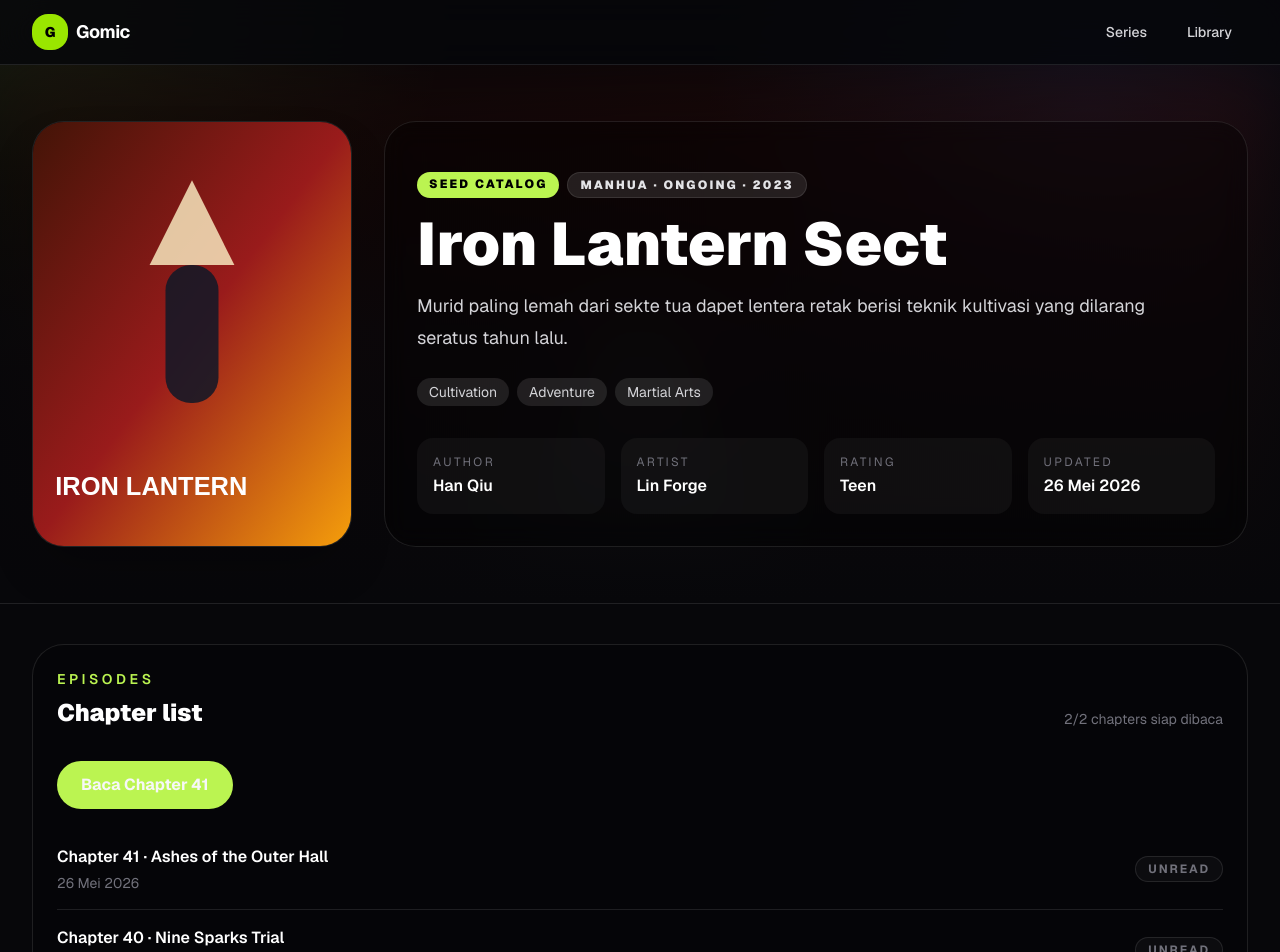
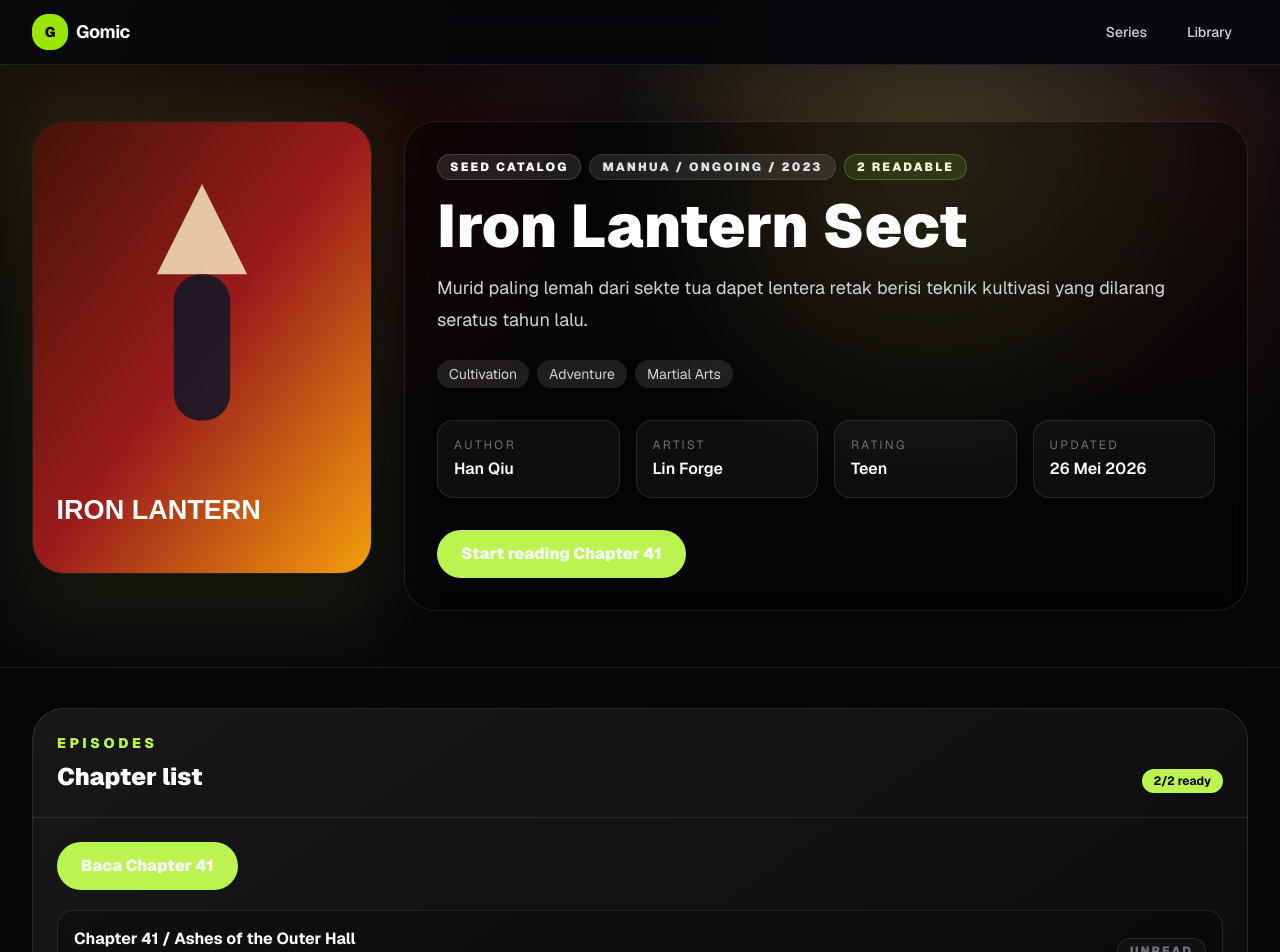
Before and after one commit to pikipici/gopic, a Next.js app in the folder web/: page /series/iron-lantern-sect in a window 1280 px wide. Shown: the top 952 px of the page. Built offline with nearby package versions, Linux system fonts and the light colour scheme; no server answers.

Commit message:
feat: polish series detail page

```diff
--- a/web/src/app/series/[slug]/page.tsx
+++ b/web/src/app/series/[slug]/page.tsx
@@ -1,3 +1,4 @@
+import Link from "next/link";
 import { notFound } from "next/navigation";
 import { ChapterList } from "@/components/chapter-list";
 import { getSeedStaticParams, getSeriesBySlug } from "@/lib/catalog";
@@ -12,6 +13,13 @@ function sourceLabel(sourceId?: string) {
   if (sourceId === "komikindo") return "KomikIndo";
   if (sourceId === "mock-mihon") return "Mock source";
   return "Seed catalog";
+}
+
+function sourceClass(sourceId?: string) {
+  if (sourceId === "komikcast") return "border-sky-300/30 bg-sky-300/15 text-sky-100";
+  if (sourceId === "komikindo") return "border-amber-300/30 bg-amber-300/15 text-amber-100";
+  if (sourceId === "mock-mihon") return "border-fuchsia-300/30 bg-fuchsia-300/15 text-fuchsia-100";
+  return "border-white/15 bg-white/10 text-white";
 }
 
 export function generateStaticParams() {
@@ -37,73 +45,93 @@ export default async function SeriesDetailPage({ params }: PageProps) {
   }
 
   const readableChapters = series.chapters.filter((chapter) => chapter.pageCount > 0).length;
+  const partialChapters = series.chapters.length - readableChapters;
+  const firstReadable = series.chapters.find((chapter) => chapter.pageCount > 0);
 
   return (
     <main>
       <section className="relative overflow-hidden border-b border-white/10">
-        <div className="absolute inset-0 opacity-25 blur-2xl" style={{ backgroundImage: `url(${series.coverUrl})`, backgroundSize: "cover" }} />
-        <div className="absolute inset-0 bg-gradient-to-b from-black/30 via-[#07070a]/80 to-[#07070a]" />
-        <div className="relative mx-auto grid max-w-7xl gap-8 px-4 py-10 sm:px-6 lg:grid-cols-[320px_1fr] lg:px-8 lg:py-14">
-          <div className="overflow-hidden rounded-[2rem] border border-white/10 bg-zinc-950 shadow-2xl shadow-black/30">
-            <div className="aspect-[3/4] bg-cover bg-center" style={{ backgroundImage: `url(${series.coverUrl})` }} />
+        <div className="absolute inset-0 opacity-30 blur-2xl" style={{ backgroundImage: `url(${series.coverUrl})`, backgroundSize: "cover", backgroundPosition: "center" }} />
+        <div className="absolute inset-0 bg-[radial-gradient(circle_at_72%_18%,rgba(190,242,100,0.2),transparent_30%),linear-gradient(180deg,rgba(0,0,0,0.35),#07070a_72%)]" />
+        <div className="relative mx-auto grid max-w-7xl gap-8 px-4 py-10 sm:px-6 lg:grid-cols-[340px_1fr] lg:px-8 lg:py-14">
+          <div className="relative">
+            <div className="absolute -inset-3 rounded-[2.25rem] bg-lime-300/10 blur-2xl" />
+            <div className="relative overflow-hidden rounded-[2rem] border border-white/10 bg-zinc-950 shadow-2xl shadow-black/40">
+              <div className="aspect-[3/4] bg-cover bg-center" style={{ backgroundImage: `url(${series.coverUrl})` }} />
+            </div>
           </div>
-          <div className="flex flex-col justify-end rounded-[2rem] border border-white/10 bg-black/35 p-6 backdrop-blur-md sm:p-8">
+          <div className="flex flex-col justify-end rounded-[2rem] border border-white/10 bg-black/40 p-6 shadow-2xl shadow-black/25 backdrop-blur-md sm:p-8">
             <div className="flex flex-wrap gap-2 text-xs font-black uppercase tracking-[0.18em]">
-              <span className="rounded-full bg-lime-300 px-3 py-1 text-black">{sourceLabel(series.sourceId)}</span>
+              <span className={`rounded-full border px-3 py-1 ${sourceClass(series.sourceId)}`}>{sourceLabel(series.sourceId)}</span>
               <span className="rounded-full border border-white/10 bg-white/10 px-3 py-1 text-zinc-200">
-                {titleCase(series.type)} · {titleCase(series.status)} · {series.releaseYear}
+                {titleCase(series.type)} / {titleCase(series.status)} / {series.releaseYear}
+              </span>
+              <span className="rounded-full border border-lime-300/25 bg-lime-300/10 px-3 py-1 text-lime-100">
+                {readableChapters} readable
               </span>
             </div>
-            <h1 className="mt-4 text-4xl font-black text-white sm:text-6xl">{series.title}</h1>
-            <p className="mt-4 max-w-3xl text-lg leading-8 text-zinc-300">{series.synopsis}</p>
+            <h1 className="mt-4 text-4xl font-black leading-none text-white sm:text-6xl">{series.title}</h1>
+            <p className="mt-4 max-w-3xl text-lg leading-8 text-zinc-300">{series.synopsis || "Belum ada synopsis dari source ini."}</p>
             <div className="mt-6 flex flex-wrap gap-2">
-              {series.genres.map((genre) => (
-                <span key={genre} className="rounded-full bg-white/10 px-3 py-1 text-sm text-zinc-300">
-                  {genre}
-                </span>
-              ))}
+              {series.genres.length ? (
+                series.genres.map((genre) => (
+                  <span key={genre} className="rounded-full bg-white/10 px-3 py-1 text-sm text-zinc-300">
+                    {genre}
+                  </span>
+                ))
+              ) : (
+                <span className="rounded-full bg-white/5 px-3 py-1 text-sm text-zinc-500">No genres</span>
+              )}
             </div>
             <dl className="mt-8 grid gap-4 sm:grid-cols-2 lg:grid-cols-4">
-              <div className="rounded-2xl bg-white/[0.04] p-4">
-                <dt className="text-xs uppercase tracking-[0.2em] text-zinc-500">Author</dt>
-                <dd className="mt-1 font-semibold text-white">{series.authorName}</dd>
-              </div>
-              <div className="rounded-2xl bg-white/[0.04] p-4">
-                <dt className="text-xs uppercase tracking-[0.2em] text-zinc-500">Artist</dt>
-                <dd className="mt-1 font-semibold text-white">{series.artistName}</dd>
-              </div>
-              <div className="rounded-2xl bg-white/[0.04] p-4">
-                <dt className="text-xs uppercase tracking-[0.2em] text-zinc-500">Rating</dt>
-                <dd className="mt-1 font-semibold text-white">{titleCase(series.contentRating)}</dd>
-              </div>
-              <div className="rounded-2xl bg-white/[0.04] p-4">
-                <dt className="text-xs uppercase tracking-[0.2em] text-zinc-500">Updated</dt>
-                <dd className="mt-1 font-semibold text-white">{formatDate(series.updatedAt)}</dd>
-              </div>
+              <MetaTile label="Author" value={series.authorName || "Unknown"} />
+              <MetaTile label="Artist" value={series.artistName || "Unknown"} />
+              <MetaTile label="Rating" value={titleCase(series.contentRating)} />
+              <MetaTile label="Updated" value={formatDate(series.updatedAt)} />
             </dl>
+            {firstReadable ? (
+              <Link
+                href={`/series/${series.slug}/${firstReadable.slug}`}
+                className="mt-8 inline-flex w-fit rounded-full bg-lime-300 px-6 py-3 font-black text-black transition hover:bg-lime-200"
+              >
+                Start reading {firstReadable.numberLabel}
+              </Link>
+            ) : null}
           </div>
         </div>
       </section>
 
       <section className="mx-auto max-w-7xl px-4 py-10 sm:px-6 lg:px-8">
-        <div className="rounded-[2rem] border border-white/10 bg-black/20 p-4 sm:p-6">
-          <div className="flex flex-col gap-2 sm:flex-row sm:items-end sm:justify-between">
+        <div className="overflow-hidden rounded-[2rem] border border-white/10 bg-[linear-gradient(145deg,rgba(255,255,255,0.07),rgba(255,255,255,0.025))] shadow-2xl shadow-black/20">
+          <div className="border-b border-white/10 p-4 sm:flex sm:items-end sm:justify-between sm:p-6">
             <div>
-              <p className="text-sm font-semibold uppercase tracking-[0.25em] text-lime-300">Episodes</p>
+              <p className="text-sm font-black uppercase tracking-[0.25em] text-lime-300">Episodes</p>
               <h2 className="mt-2 text-2xl font-black text-white">Chapter list</h2>
             </div>
-            <p className="text-sm text-zinc-500">
-              {readableChapters}/{series.chapters.length} chapters siap dibaca
-            </p>
+            <div className="mt-3 flex flex-wrap gap-2 text-xs font-bold sm:mt-0">
+              <span className="rounded-full bg-lime-300 px-3 py-1 text-black">{readableChapters}/{series.chapters.length} ready</span>
+              {partialChapters ? <span className="rounded-full bg-amber-300/15 px-3 py-1 text-amber-100">{partialChapters} partial</span> : null}
+            </div>
           </div>
-          {readableChapters < series.chapters.length ? (
-            <div className="mt-5 rounded-2xl border border-amber-200/20 bg-amber-200/10 px-4 py-3 text-sm text-amber-100">
+          {partialChapters ? (
+            <div className="mx-4 mt-5 rounded-2xl border border-amber-200/20 bg-amber-200/10 px-4 py-3 text-sm text-amber-100 sm:mx-6">
               Beberapa chapter hasil import belum punya pages. Series tetap tampil di katalog, tapi chapter itu tidak dibuka sampai pages tersedia.
             </div>
           ) : null}
-          <ChapterList series={series} />
+          <div className="p-4 sm:p-6">
+            <ChapterList series={series} />
+          </div>
         </div>
       </section>
     </main>
   );
 }
+
+function MetaTile({ label, value }: { label: string; value: string }) {
+  return (
+    <div className="rounded-2xl border border-white/10 bg-white/[0.04] p-4">
+      <dt className="text-xs uppercase tracking-[0.2em] text-zinc-500">{label}</dt>
+      <dd className="mt-1 line-clamp-2 font-semibold text-white">{value}</dd>
+    </div>
+  );
+}
--- a/web/src/components/chapter-list.tsx
+++ b/web/src/components/chapter-list.tsx
@@ -13,15 +13,17 @@ export function ChapterList({ series }: { series: SeriesDetail }) {
 
   return (
     <>
-      <div className="mt-8 flex flex-wrap gap-3">
+      <div className="flex flex-wrap gap-3">
         {resumeChapter ? (
-          <Link href={`/series/${series.slug}/${resumeChapter.chapterSlug}`} className="inline-flex rounded-full bg-lime-300 px-6 py-3 font-bold text-black transition hover:bg-lime-200">
+          <Link href={`/series/${series.slug}/${resumeChapter.chapterSlug}`} className="inline-flex rounded-full bg-lime-300 px-6 py-3 font-black text-black transition hover:bg-lime-200">
             {latestProgress ? `Lanjut page ${latestProgress.pageNumber}/${latestProgress.totalPages}` : `Baca ${latest?.numberLabel}`}
           </Link>
-        ) : null}
+        ) : (
+          <div className="rounded-full border border-amber-200/20 bg-amber-200/10 px-5 py-3 text-sm font-bold text-amber-100">Belum ada chapter yang siap dibaca.</div>
+        )}
       </div>
 
-      <div className="mt-5 divide-y divide-white/10">
+      <div className="mt-5 grid gap-3">
         {series.chapters.map((chapter) => (
           <ChapterRow key={chapter.slug} seriesSlug={series.slug} chapter={chapter} />
         ))}
@@ -41,29 +43,26 @@ function ChapterRow({ seriesSlug, chapter }: { seriesSlug: string; chapter: Chap
       : progress
         ? "border-sky-300/30 bg-sky-300/10 text-sky-200"
         : "border-white/10 bg-white/[0.03] text-zinc-500";
+  const rowClass = hasPages
+    ? "border-white/10 bg-black/25 hover:border-lime-300/40 hover:bg-lime-300/[0.06] hover:text-lime-100"
+    : "border-amber-200/15 bg-amber-200/[0.06] opacity-85";
+  const content = (
+    <>
+      <div>
+        <span className="block font-bold text-white">{chapter.numberLabel} / {chapter.title || "Untitled chapter"}</span>
+        <span className="mt-1 block text-sm text-zinc-500">{formatDate(chapter.publishedAt)} / {chapter.pageCount} pages</span>
+      </div>
+      <span className={`w-fit rounded-full border px-3 py-1 text-xs font-black uppercase tracking-[0.16em] ${progressClass}`}>{progressLabel}</span>
+    </>
+  );
 
   if (!hasPages) {
-    return (
-      <div className="flex flex-col gap-3 py-4 opacity-80 sm:flex-row sm:items-center sm:justify-between">
-        <span>
-          <span className="block font-semibold text-white">{chapter.numberLabel} · {chapter.title || "Untitled chapter"}</span>
-          <span className="mt-1 block text-sm text-zinc-500">{formatDate(chapter.publishedAt)}</span>
-        </span>
-        <span className={`w-fit rounded-full border px-3 py-1 text-xs font-bold uppercase tracking-[0.16em] ${progressClass}`}>{progressLabel}</span>
-      </div>
-    );
+    return <div className={`flex flex-col gap-3 rounded-2xl border px-4 py-4 sm:flex-row sm:items-center sm:justify-between ${rowClass}`}>{content}</div>;
   }
 
   return (
-    <Link
-      href={`/series/${seriesSlug}/${chapter.slug}`}
-      className="flex flex-col gap-3 py-4 transition hover:text-lime-200 sm:flex-row sm:items-center sm:justify-between"
-    >
-      <span>
-        <span className="block font-semibold text-white">{chapter.numberLabel} · {chapter.title || "Untitled chapter"}</span>
-        <span className="mt-1 block text-sm text-zinc-500">{formatDate(chapter.publishedAt)}</span>
-      </span>
-      <span className={`w-fit rounded-full border px-3 py-1 text-xs font-bold uppercase tracking-[0.16em] ${progressClass}`}>{progressLabel}</span>
+    <Link href={`/series/${seriesSlug}/${chapter.slug}`} className={`flex flex-col gap-3 rounded-2xl border px-4 py-4 transition sm:flex-row sm:items-center sm:justify-between ${rowClass}`}>
+      {content}
     </Link>
   );
 }
```
